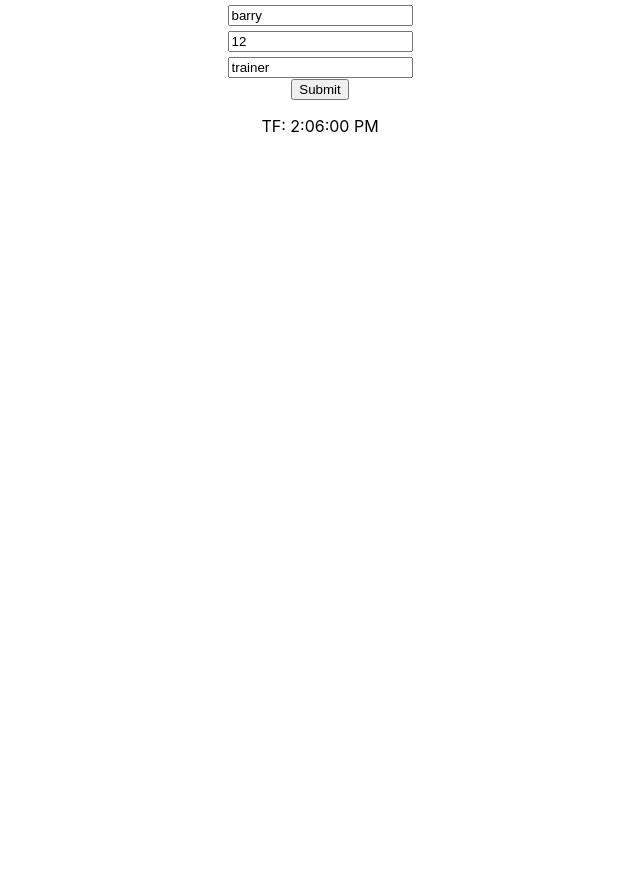
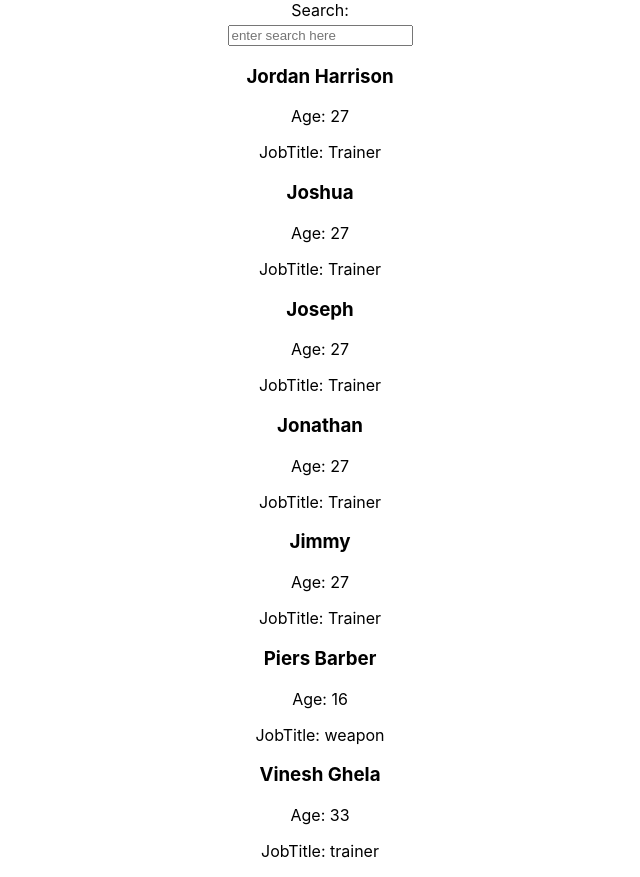
Before and after one commit to JHarry444/BAE-React, a React (Create React App) app: page / in a window 1280 px wide. Shown: the whole page, without its empty margins (320-960 px from the left). Before the commit the page ends 800 px from the top, so only its background shows below. Built offline with nearby package versions, Linux system fonts and the light colour scheme.

Commit message:
added filter example

```diff
--- a/src/App.js
+++ b/src/App.js
@@ -1,31 +1,11 @@
-import trainersJSON from './trainers.json';
 import './App.css';
-import Heading from './Heading';
-import Component from './Component';
-import Trainer from './Trainer';
-import TrainerForm from './TrainerForm';
+import TrainerContainer from './trainers/TrainerContainer';
 
 function App() {
 
-  const trainers = trainersJSON.map(trainer => {
-    return (
-            <Trainer
-              name={trainer.name}
-              age={trainer.age}
-              jobTitle = {trainer.jobTitle}
-            />
-          );
-  });
-
   return (
     <div className="App">
-      <TrainerForm/>
-      {/* <Heading/> */}
-      {/* { <Trainer name="JH" age={27} jobTitle="Weapon"/> } */}
-      {/* {trainers}
-      <Trainer/>
-      <Trainer name="sav" age={22} jobTitle="trainer"/> */}
-      {/* <Component/> */}
+      <TrainerContainer/>
     </div>
   );
 }
--- a/src/trainers.json
+++ /dev/null
@@ -1,17 +0,0 @@
-[
-    {
-        "name": "Jordan Harrison",
-        "age": 27,
-        "jobTitle": "Trainer"
-    },
-    {
-        "name": "Piers Barber",
-        "age": 16,
-        "jobTitle": "weapon"
-    },
-    {
-        "name": "Vinesh Ghela",
-        "age": 33,
-        "jobTitle": "trainer"
-    }
-]
--- /dev/null
+++ b/src/trainers/TrainerContainer.jsx
@@ -0,0 +1,33 @@
+import trainersJSON from './trainers.json';
+import Trainer from './Trainer';
+import { useState } from 'react';
+
+const TrainerContainer = () => {
+
+    const [search, setSearch] = useState("");
+
+    const checkName = ( { name } ) => name.toLowerCase().startsWith(search.trim().toLowerCase());
+
+    const filteredTrainers = trainersJSON.filter(checkName);
+
+    const trainers = filteredTrainers.map((trainer, i) => {
+        return (
+                <Trainer
+                  key={i}
+                  name={trainer.name}
+                  age={trainer.age}
+                  jobTitle = {trainer.jobTitle}
+                />
+              );
+      });
+
+    return (
+      <>
+        <label>Search: </label>
+        <input placeholder="enter search here" value={search} onInput={e => setSearch(e.target.value)}/>
+        {trainers}
+      </>
+    );
+}
+
+export default TrainerContainer;
--- a/src/TrainerForm.jsx
+++ b/src/trainers/TrainerForm.jsx
@@ -1,4 +1,4 @@
-import { useState } from "react";
+import { useEffect, useState } from "react";
 
 
 const TrainerForm = () => {
@@ -6,6 +6,18 @@ const TrainerForm = () => {
     const [name, setName] = useState("barry");
     const [age, setAge] = useState(12);
     const [jobTitle, setJobTitle] = useState("trainer");
+
+    useEffect(() => {
+        console.log("Current state: ", {
+            name,
+            age,
+            jobTitle
+        });
+
+        const tearDown = () => console.log("bye bye!");
+
+        return tearDown;
+    });
 
     return (
         <form>
--- /dev/null
+++ b/src/trainers/trainers.json
@@ -0,0 +1,37 @@
+[
+    {
+        "name": "Jordan Harrison",
+        "age": 27,
+        "jobTitle": "Trainer"
+    },
+    {
+        "name": "Joshua",
+        "age": 27,
+        "jobTitle": "Trainer"
+    },
+    {
+        "name": "Joseph",
+        "age": 27,
+        "jobTitle": "Trainer"
+    },
+    {
+        "name": "Jonathan",
+        "age": 27,
+        "jobTitle": "Trainer"
+    },
+    {
+        "name": "Jimmy",
+        "age": 27,
+        "jobTitle": "Trainer"
+    },
+    {
+        "name": "Piers Barber",
+        "age": 16,
+        "jobTitle": "weapon"
+    },
+    {
+        "name": "Vinesh Ghela",
+        "age": 33,
+        "jobTitle": "trainer"
+    }
+]
```
Also changed, not shown: src/trainers/Trainer.jsx (renamed from src/Trainer.jsx).
